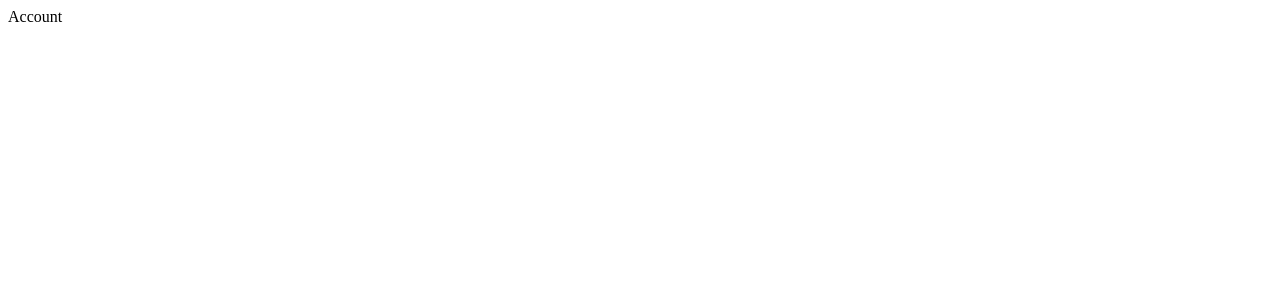
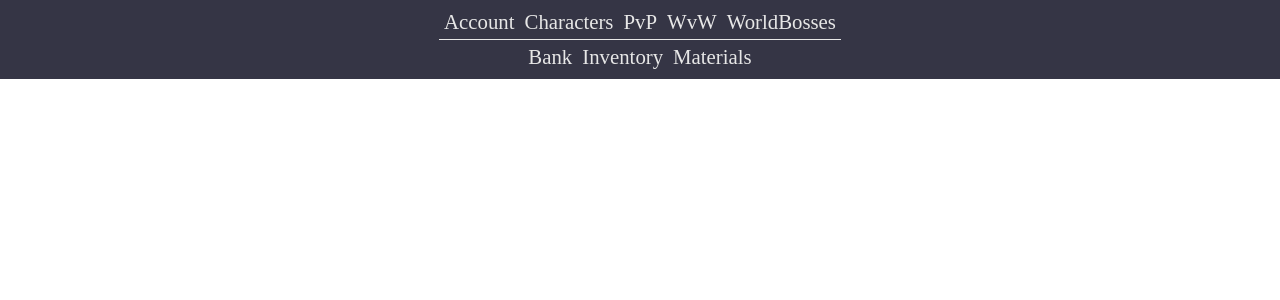
Before and after one commit to ArthurMTS/guild-comp, a React (Create React App) app: page /account in a window 1280 px wide. Shown: the top 300 px of the page. Built offline with nearby package versions, Linux system fonts and the light colour scheme.

Commit message:
feat: cabeçalho da página

```diff
--- a/src/components/Header/Header.tsx
+++ b/src/components/Header/Header.tsx
@@ -1,14 +1,24 @@
 import { Box } from "@mui/material";
 import React from "react";
+import { Link } from "react-router-dom";
+import { AccountRoutes } from "views/Account/constants/routes";
+import "./styles.scss";
 
 export const Header: React.FC = () => {
   return (
-    <Box>
-      {/* Account (Bank, Inventory, Materials)
-      Characters
-      PvP
-      WvW
-      Worldbosses */}
+    <Box component="header" className="header">
+      <Box component="nav">
+        <Link to={AccountRoutes.accountHome}>Account</Link>
+        <Link to="/">Characters</Link>
+        <Link to="/">PvP</Link>
+        <Link to="/">WvW</Link>
+        <Link to="/">WorldBosses</Link>
+      </Box>
+      <Box component="nav">
+        <Link to={AccountRoutes.bank}>Bank</Link>
+        <Link to={AccountRoutes.inventory}>Inventory</Link>
+        <Link to={AccountRoutes.materials}>Materials</Link>
+      </Box>
     </Box>
   );
 };
--- /dev/null
+++ b/src/components/Header/styles.scss
@@ -0,0 +1,29 @@
+.header {
+  background-color: #353545;
+  padding: 10px 0px;
+  display: flex;
+  flex-direction: column;
+  align-items: center;
+  justify-content: center;
+
+  & nav:first-child {
+    border-bottom: 1px solid #E7E7E7;
+    padding-bottom: 5px;
+    margin-bottom: 5px;
+  }
+
+  a {
+    text-decoration: none;
+    color: #E7E7E7;
+    transition: all .2s;
+    font-size: 1.3rem;
+    margin: 0 5px;
+  }
+  a:hover {
+    color: #1976d2;
+  }
+  a.selected {
+    text-align: underline;
+    color: #1976d2;
+  }
+}
--- /dev/null
+++ b/src/index.scss
@@ -0,0 +1,5 @@
+* {
+  padding: 0;
+  margin: 0;
+  box-sizing: border-box;
+}
--- a/src/index.tsx
+++ b/src/index.tsx
@@ -2,6 +2,7 @@ import React from "react";
 import ReactDOM from "react-dom/client";
 import reportWebVitals from "./reportWebVitals";
 import { App } from "components/App";
+import "./index.scss";
 
 const root = ReactDOM.createRoot(
   document.getElementById("root") as HTMLElement,
--- a/src/views/Account/constants/routes.ts
+++ b/src/views/Account/constants/routes.ts
@@ -1,3 +1,6 @@
 export enum AccountRoutes {
   accountHome = "/account",
+  bank = "/account/bank",
+  inventory = "/account/inventory",
+  materials = "/account/materials",
 }
--- a/src/views/Account/pages/Home/Home.tsx
+++ b/src/views/Account/pages/Home/Home.tsx
@@ -1,10 +1,11 @@
 import { Box } from "@mui/material";
+import { Header } from "components/Header";
 import React from "react";
 
 export const Home: React.FC = () => {
   return (
     <Box>
-      Account
+      <Header />
     </Box>
   );
 };
```
